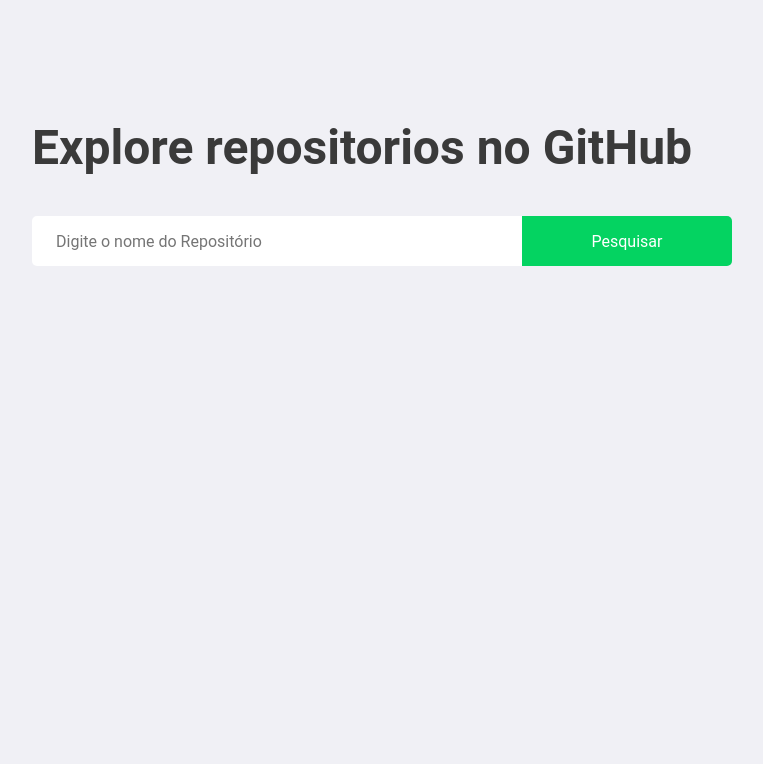
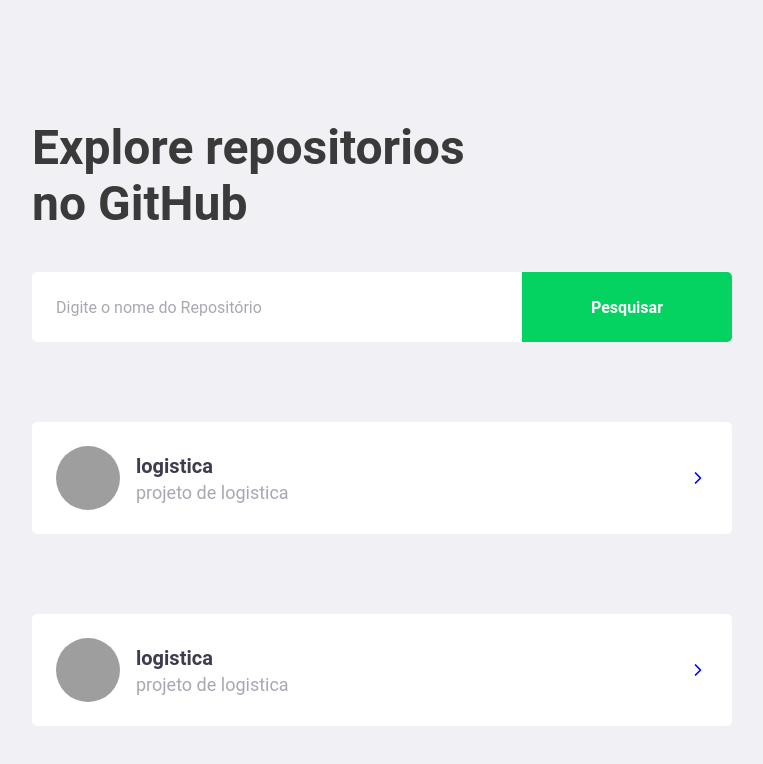
Before and after one commit to RobertaBaseggio/gitHub-Repository, a React (Create React App) app: page / in a window 1280 px wide. Shown: the top 764 px of the page, without its empty margins (28-791 px from the left). Built offline with nearby package versions, Linux system fonts and the light colour scheme; grey boxes are pictures that could not be loaded.

Commit message:
implementação de novos estilos

```diff
--- a/package.json
+++ b/package.json
@@ -14,6 +14,7 @@
     "polished": "^4.1.3",
     "react": "^17.0.2",
     "react-dom": "^17.0.2",
+    "react-icons": "^4.2.0",
     "react-router-dom": "^5.2.0",
     "react-scripts": "4.0.3",
     "styled-components": "^5.3.0",
--- a/src/pages/Dashboard/index.tsx
+++ b/src/pages/Dashboard/index.tsx
@@ -1,4 +1,5 @@
 import React, { useState, FormEvent } from 'react';
+import { FiChevronRight} from 'react-icons/fi';
 import api from '../../services/api';
 import Repository from '../Repository';
 
@@ -23,6 +24,7 @@
     const repository = response.data;
 
     setRepositories([...repositories, repository]);
+    setNewRepo('');
 
   }
 
@@ -37,19 +39,25 @@
       </Form>
 
       <Repositories>
-
-        {repositories.map(repository => (
-          <>
-          <img src={repository.owner.avatar_url} alt={repository.owner.login} />
+        <a  href="#">
+          <img src= "https://avatars.githubusercontent.com/u/82897794?v=4" />
           <div>
-            <strong>{repository.full_name}</strong>
-            <p>{repository.description}</p>
+            <strong>logistica</strong>
+            <p>projeto de logistica</p>
           </div>
-          </>
-        ))}
-
+          <FiChevronRight size={20}/>
+        </a>
       </Repositories>
-
+      <Repositories>
+        <a  href="#">
+          <img src= "https://avatars.githubusercontent.com/u/82897794?v=4" />
+          <div>
+            <strong>logistica</strong>
+            <p>projeto de logistica</p>
+          </div>
+          <FiChevronRight size={20}/>
+        </a>
+      </Repositories>
     </>
   )
 };
--- a/src/pages/Dashboard/styles.ts
+++ b/src/pages/Dashboard/styles.ts
@@ -2,11 +2,10 @@
 import { shade } from 'polished';
 
 export const Title = styled.h1`
+    font-size: 48px;
     color: #3a3a3a;
-  font-size: 48px;
-  max-widht: 450px;
+    max-width: 450px;
     line-height: 56px;
-
     margin-top: 80px;
 `;
 
@@ -14,63 +13,69 @@
     margin-top: 40px;
     max-width: 700px;
     display: flex;
-
-  input{
+    input {
         flex: 1;
-    height: 50px;
+        height: 70px;
         padding: 0 24px;
         border: 0;
         border-radius: 5px 0 0 5px;
         color: #3a3a3a;
-
-    $::placeholder{
+        &::placeholder {
             color: #a8a8b3;
         }
     }
-
-  button{
+    button {
         width: 210px;
-    height: 50px;
+        height: 70px;
         background: #04d361;
         border-radius: 0 5px 5px 0;
         border: 0;
         color: #fff;
-    font_weight: bold;
-
+        font-weight: bold;
         transition: background-color 0.2s;
-
-    &:hover{
+        &:hover {
             background: ${shade(0.2, '#04d361')};
         }
     }
-
 `;
 
 export const Repositories = styled.div`
     margin-top: 80px;
     max-width: 700px;
+    a {
+        background: #fff;
+        border-radius: 5px;
+        width: 100%;
+        padding: 24px;
+        display: block;
+        text-decoration: none;
+        display: flex;
+        align-items: center;
+        trasition: transform 0.2s;
+        &:hover {
+            transform: translate(10px);
+        }
+        & + a {
+            margin-top: 16px;
+        }
 
-  display: flex;
-
-  img{
+        img {
             width: 64px;
             height: 64px;
             border-radius: 50%;
         }
-
-  div{
+        div {
             margin: 0 16px;
             flex: 1;
-
-    strong{
+            strong {
                 font-size: 20px;
                 color: #3d3d4d;
             }
-
-    p{
+            p {
                 font-size: 18px;
                 color: #a8a8b3;
                 margin-top: 4px;
             }
         }
+    }
 `;
```
Also changed, not shown: 1 other file (tests, documents, lock files or other folders). Lines whose indentation alone changed are shown as unchanged.
